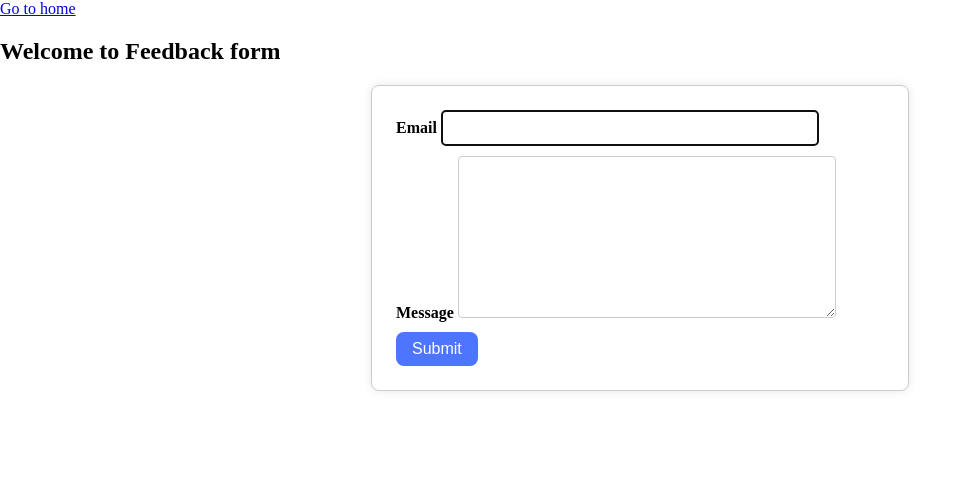
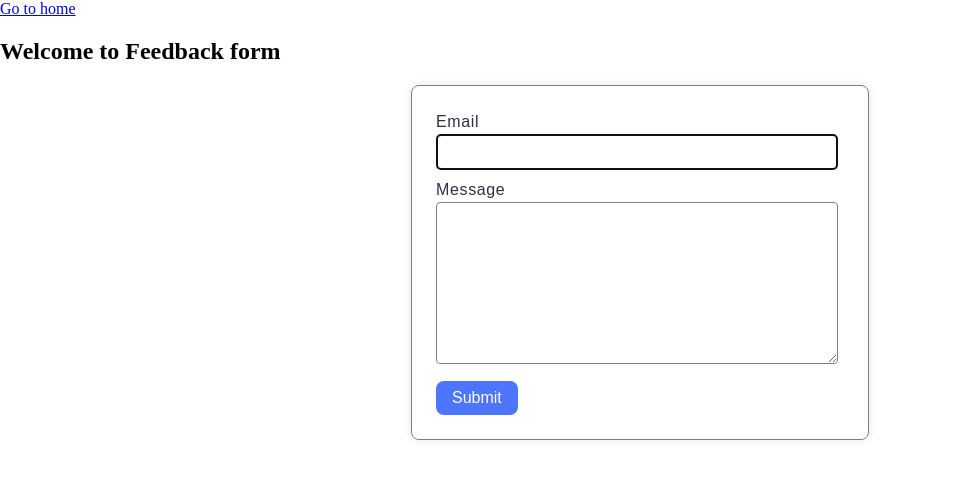
Before and after one commit to ValeraVB/goit-js-hw-09, a website built with Vite: page src/2-form.html in a window 1280 px wide. Shown: the whole page, without its empty margins (0-972 px from the left). Built offline with nearby package versions, Linux system fonts and the light colour scheme.

Commit message:
add home work 9

```diff
--- a/src/css/styles.css
+++ b/src/css/styles.css
@@ -19,7 +19,7 @@ body {
 }
 
 .gallery-link {
-  display: block;
+  display: flex;
   text-decoration: none;
 }
 
@@ -34,34 +34,39 @@ body {
 }
 
 .feedback-form {
-  max-width: 488px;
+  width: 408px;
   margin: 0 auto;
   padding: 24px;
   background-color: #fff;
-  border: 1px solid #ccc;
+  border: 1px solid #808080;
   border-radius: 8px;
-  box-shadow: 0 0 10px rgba(0, 0, 0, 0.1);
+  box-shadow: 0 0 8px rgba(0, 0, 0, 0.1);
 }
 
 .feedback-form label {
   display: block;
-  margin-bottom: 10px;
-  font-weight: bold;
+  width: 384px;
+  margin-bottom: 8px;
+  font-family: 'Montserrat', sans-serif;
+  font-weight: 400;
+  font-size: 16px;
+  line-height: 1.5;
+  letter-spacing: 0.04em;
+  color: #2e2f42;
 }
 
 .feedback-form input[type='email'],
 .feedback-form textarea {
-  width: 360px;
   padding: 8px;
+  width: 384px;
   font-size: 16px;
-  border: 1px solid #ccc;
+  border: 1px solid #808080;
   border-radius: 4px;
   resize: vertical;
 }
 
 .feedback-form button {
   display: block;
-  /* width: 100%; */
   padding: 8px 16px;
   margin-top: 10px;
   background-color: #4e75ff;
@@ -73,7 +78,7 @@ body {
 }
 
 .feedback-form button:hover {
-  background-color: #0056b3;
+  background-color: #6c8cff;
 }
 
 .feedback-form button:focus {
--- a/src/js/2-form.js
+++ b/src/js/2-form.js
@@ -20,15 +20,15 @@ document.addEventListener('DOMContentLoaded', function () {
   }
 
   // Слухаємо події input для зберігання даних в локальне сховище
-  form.addEventListener('input', function (e) {
-    const { name, value } = e.target;
+  form.addEventListener('input', function (evt) {
+    const { name, value } = evt.target;
     formData[name] = value.trim(); // обрізаємо пробіли з початку і кінця
     localStorage.setItem('feedback-form-state', JSON.stringify(formData));
   });
 
   // Обробляємо подію submit форми
-  form.addEventListener('submit', function (e) {
-    e.preventDefault();
+  form.addEventListener('submit', function (evt) {
+    evt.preventDefault();
 
     // Перевіряємо, чи заповнені обидва поля форми
     if (formData.email && formData.message) {
```
